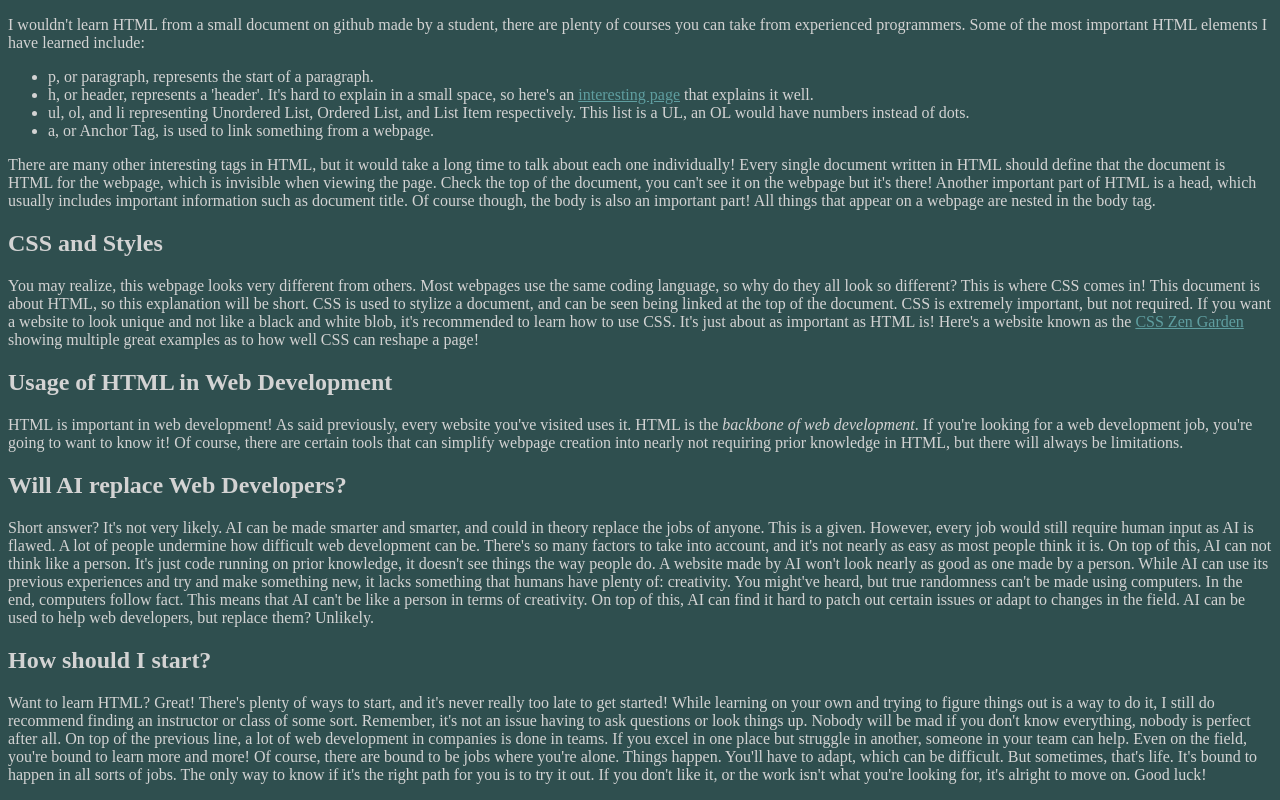
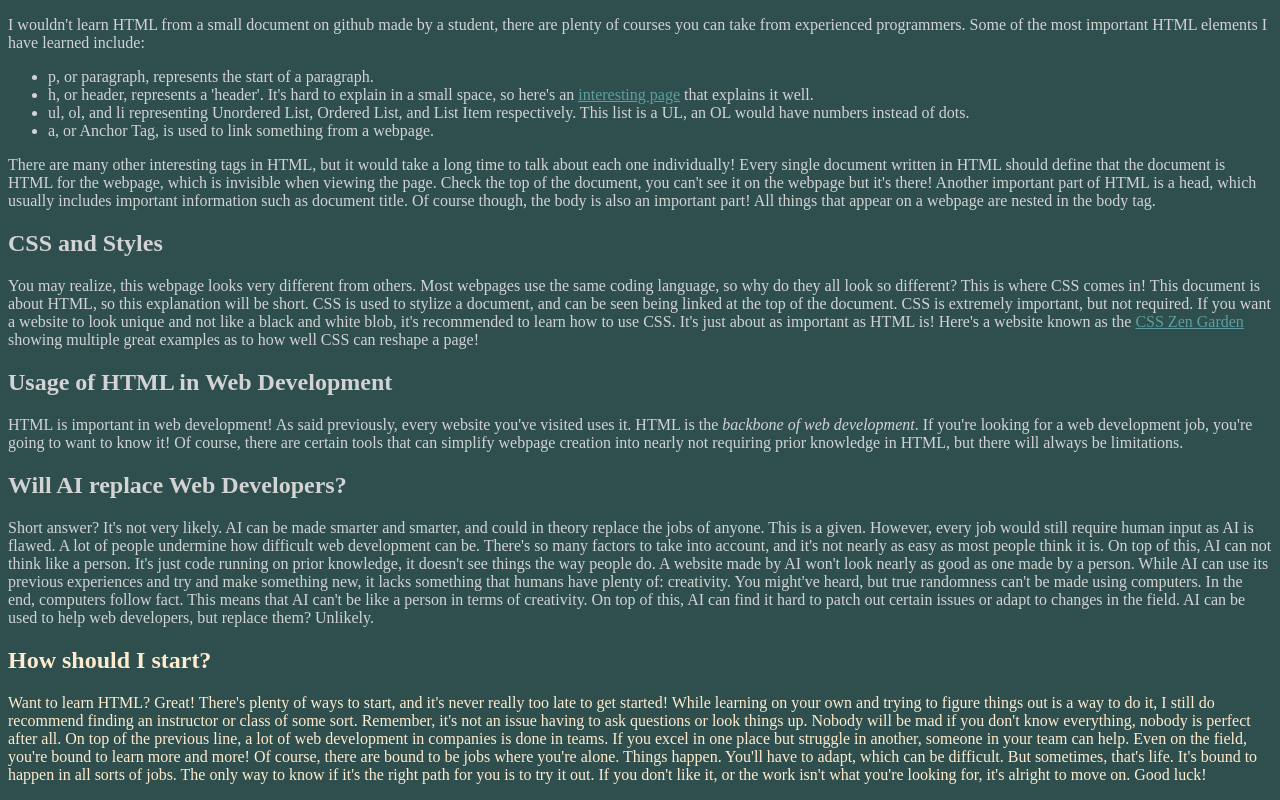
Before and after one commit to MakeyeB/boring-lecture, a plain HTML site: page boring-lecture.html in a window 1280 px wide. Shown: the part 316-1116 px from the top of the page. Drawn offline with Linux system fonts and the light colour scheme.

Commit message:
Add a few more style classes at the bottom of the document

```diff
--- a/boring-lecture.html
+++ b/boring-lecture.html
@@ -58,8 +58,8 @@
     You might've heard, but true randomness can't be made using computers. In the end, computers follow fact. This means that AI can't be like a person in terms of creativity.
     On top of this, AI can find it hard to patch out certain issues or adapt to changes in the field. AI can be used to help web developers, but replace them? Unlikely.
   </p>
-  <h2>How should I start?</h2>
-  <p>
+  <h2 class="start">How should I start?</h2>
+  <p class="start">
     Want to learn HTML? Great! There's plenty of ways to start, and it's never really too late to get started!
     While learning on your own and trying to figure things out is a way to do it, I still do recommend finding an instructor or class of some sort.
     Remember, it's not an issue having to ask questions or look things up. Nobody will be mad if you don't know everything, nobody is perfect after all.
--- a/css/styles.css
+++ b/css/styles.css
@@ -1,35 +1,43 @@
 body {
   background-color:darkslategray;
+}
+
+h1 {
+  color:white;
 }
 
 h2.intro {
   color:white;
 }
 
+h2.start {
+  color:blanchedalmond;
+}
+
+h2 {
+  color:lightgray;
+}
+
 p.intro {
   color:white;
+}
+
+p.start {
+  color:blanchedalmond;
 }
 
 p {
   color:lightgray;
 }
 
-h2 {
+ul {
   color:lightgray;
 }
 
-h1 {
-  color:white;
-}
-
-ul {
-  color:lightgray;
+a:visited {
+  color:aquamarine;
 }
 
 a {
   color:cadetblue;
 }
-
-a:visited {
-  color:aquamarine;
-}
```
